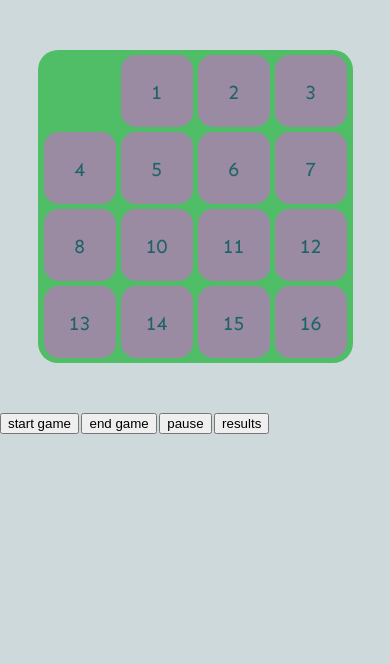
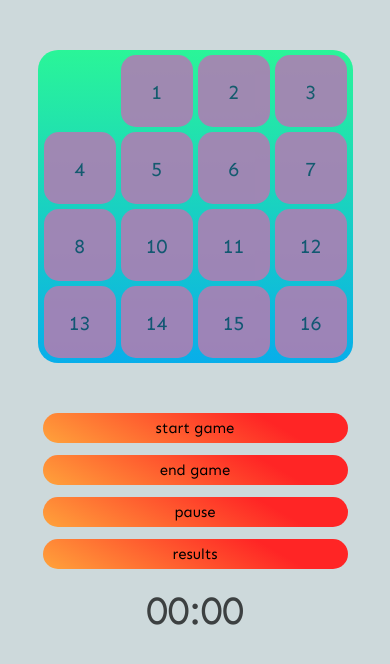
Before and after one commit to tensegrity666/gem-puzzle, a website: page index.html in a window 390 px wide. Drawn offline with Linux system fonts and the light colour scheme.

Commit message:
feat: add responsive

```diff
--- a/index.html
+++ b/index.html
@@ -33,7 +33,7 @@
       <button class="controls__button">end game</button>
       <button class="controls__button">pause</button>
       <button class="controls__button">results</button>
-      <span class="controls__timer"></span>
+      <span class="controls__timer">00:00</span>
     </div>
 
   </body>
--- a/styles/container.css
+++ b/styles/container.css
@@ -10,7 +10,7 @@
   height: auto;
   padding: 1rem;
   margin: 5rem auto;
-  background-color: var(--container-color);
+  background-image: var(--container-color);
   border-radius: 3rem;
 }
 
--- a/styles/container__item.css
+++ b/styles/container__item.css
@@ -11,7 +11,7 @@
   cursor: pointer;
   background-color: var(--item-color);
   border-radius: 2rem;
-  opacity: 0.8;
+  opacity: 0.9;
 }
 
 @media (min-width: 320px) and (max-width: 600px) {
--- a/styles/controls.css
+++ b/styles/controls.css
@@ -0,0 +1,16 @@
+.controls {
+  display: grid;
+  grid-template-rows: repeat(2, auto);
+  grid-template-columns: repeat(4, auto);
+  width: var(--container-size);
+  gap: var(--gap);
+  margin: 0 auto;
+}
+
+@media (min-width: 320px) and (max-width: 600px) {
+  .controls {
+    grid-template-rows: repeat(4, auto);
+    grid-template-columns: auto;
+    gap: 1.2rem;
+  }
+}
--- a/styles/controls__button.css
+++ b/styles/controls__button.css
@@ -1,3 +1,18 @@
 .controls__button {
+  height: var(--button-height);
+  font-family: var(--font);
+  font-size: 2rem;
+  color: var(--button-font-color);
+  cursor: pointer;
+  background-image: var(--button-color);
+  border: none;
+  border-radius: 2.5rem;
+}
 
+@media (min-width: 320px) and (max-width: 600px) {
+  .controls__button {
+    grid-column: span 4;
+    height: var(--button-height-mobile);
+    font-size: 1.5rem;
+  }
 }
--- /dev/null
+++ b/styles/controls__timer.css
@@ -0,0 +1,15 @@
+.controls__timer {
+  grid-column: span 4;
+  padding: 1rem;
+  font-family: var(--font);
+  font-size: 7rem;
+  text-align: center;
+  opacity: 0.7;
+}
+
+@media (min-width: 320px) and (max-width: 600px) {
+  .controls__timer {
+    padding: 0.5rem;
+    font-size: 4rem;
+  }
+}
--- a/styles/main.css
+++ b/styles/main.css
@@ -7,3 +7,4 @@
 @import "../styles/container__item_empty.css";
 @import "../styles/controls.css";
 @import "../styles/controls__button.css";
+@import "../styles/controls__timer.css";
--- a/styles/variables.css
+++ b/styles/variables.css
@@ -1,10 +1,14 @@
 :root {
   --size: 150px;
+  --button-height: 50px;
+  --button-height-mobile: 30px;
+  --button-color: linear-gradient(30deg, rgb(255, 163, 59) 0%, #FF2525 74%);
+  --button-font-color: #000000;
   --font: 'Sen', sans-serif;
   --font-color: #134d68;
   --font-hover: #2a94b4;
   --item-color: #ad7fb3;
-  --container-color: #50bd67;
+  --container-color: linear-gradient(0deg, #08AEEA 0%, #2AF598 100%);
   --container-size: 630px;
   --gap: 1rem;
 
```
